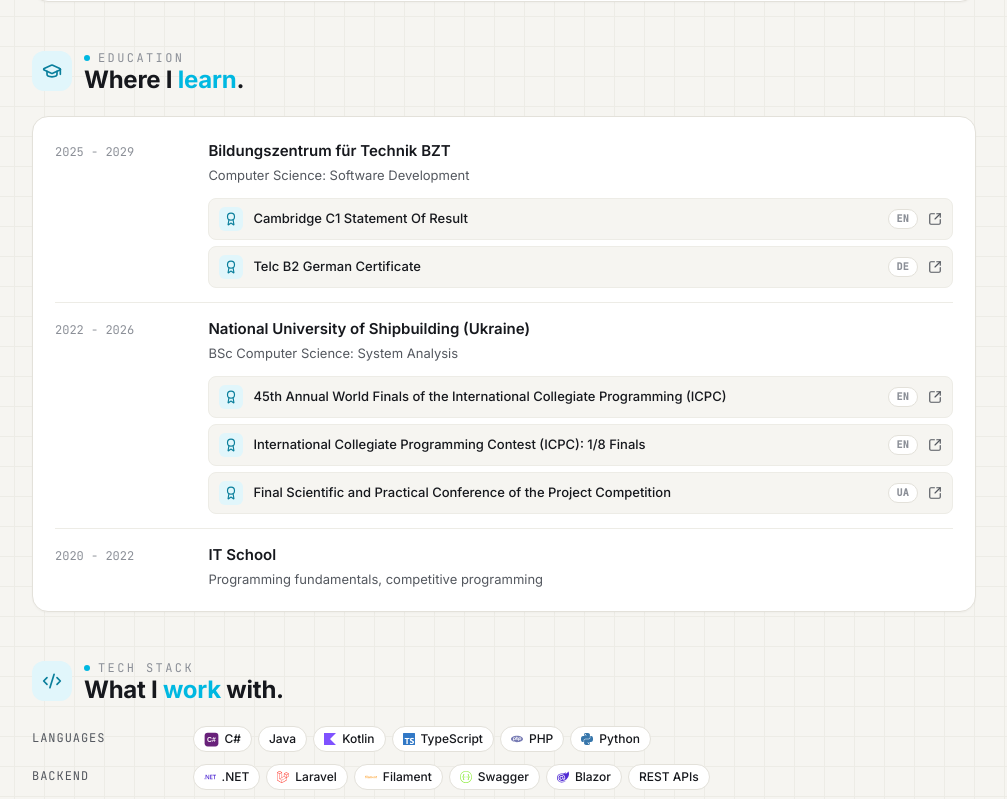
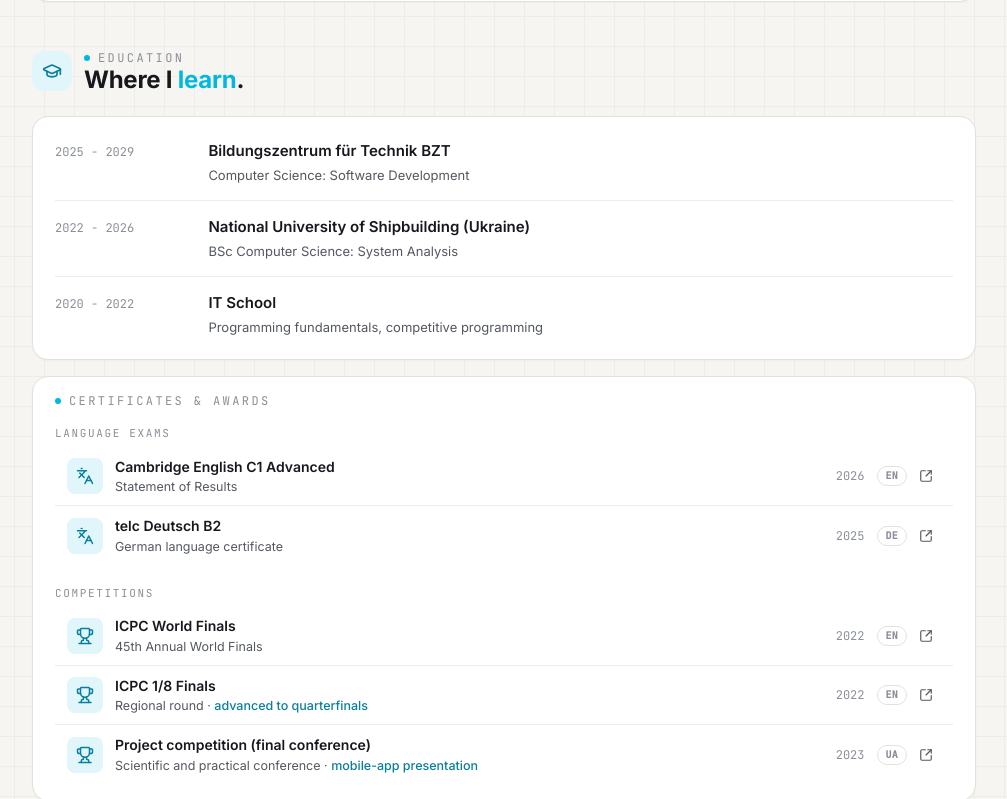
Before and after one commit to maksym-kravchenko/cv-web, a Next.js app: page /en in a window 1280 px wide. Shown: the part 2204-3003 px from the top of the page, without its empty margins (136-1143 px from the left). Built offline with nearby package versions, Linux system fonts and the light colour scheme.

Commit message:
fit certs

```diff
--- a/src/components/EducationSection.tsx
+++ b/src/components/EducationSection.tsx
@@ -1,56 +1,64 @@
+import type { ComponentType } from 'react'
 import { useTranslations } from 'next-intl'
-import { GraduationCap, Award, SquareArrowOutUpRight } from 'lucide-react'
-import { educationKeys, certificates } from '@/data/cv'
+import { GraduationCap, Trophy, Languages, SquareArrowOutUpRight } from 'lucide-react'
+import type { LucideProps } from 'lucide-react'
+import { educationKeys, certificates, certificateGroupKeys } from '@/data/cv'
+import type { Certificate, CertificateGroup } from '@/data/cv'
 import { richTags } from '@/utils/rich'
-import cm from '@/utils/cm'
+import { Eyebrow } from './Eyebrow'
 import { SectionHeader } from './SectionHeader'
 
-export function EducationSection() {
-  const t = useTranslations('education')
+const groupIcons: Record<CertificateGroup, ComponentType<LucideProps>> = {
+  competitions: Trophy,
+  languages: Languages,
+}
 
+function CertificateRow({
+  cert,
+  Icon,
+  title,
+  subtitle,
+  highlight,
+}: {
+  cert: Certificate
+  Icon: ComponentType<LucideProps>
+  title: string
+  subtitle?: string
+  highlight?: string
+}) {
   return (
-    <section className="mt-12">
-      <SectionHeader icon={GraduationCap} eyebrow={t('eyebrow')}>
-        {t.rich('title', richTags)}
-      </SectionHeader>
-      <div className="rounded-2xl border border-line bg-card px-5.5 py-2 shadow-[0_1px_2px_rgba(20,20,20,0.03)]">
-        {educationKeys.map((key, i) => {
-          const certs = certificates[key]
-          return (
-            <div
-              key={key}
-              className={cm(
-                'grid grid-cols-1 items-baseline gap-1.5 py-3.5 md:grid-cols-[30mm_1fr] md:gap-10',
-                i > 0 && 'border-t border-line-soft',
-              )}
-            >
-              <div className="font-mono text-xs text-sub">{t(`items.${key}.when`)}</div>
-              <div>
-                <div className="text-[15px] font-semibold">{t(`items.${key}.school`)}</div>
-                <div className="mt-0.5 text-[13px] text-mute">{t(`items.${key}.degree`)}</div>
-                {certs?.length ? (
-                  <ul className="mt-3 space-y-1.5">
-                    {certs.map((cert) => {
-                      const label = cert.label ? t(`certificates.${cert.label}`) : t('certificate')
-                      return (
-                        <li key={cert.file}>
+    <li className="last:rounded-b-xl first:rounded-t-xl overflow-hidden">
       <a
         href={`/certificates/${cert.file}`}
         target="_blank"
         rel="noopener noreferrer"
-                            title={label}
-                            aria-label={label}
-                            className={cm(
-                              'group flex items-center gap-2.5 rounded-lg border border-line-soft bg-bg px-2.5 py-2',
-                              'cursor-pointer transition-all duration-200 ease-out hover:border-accent hover:bg-card hover:shadow-[0_1px_3px_rgba(20,20,20,0.06)]',
-                            )}
+        title={title}
+        aria-label={title}
+        className="group flex items-center gap-3 ps-3 pe-5 py-2.5  transition-colors duration-200 hover:bg-bg"
       >
-                            <span className="flex h-6 w-6 shrink-0 items-center justify-center rounded-md bg-accent-soft text-accent-strong">
-                              <Award className="h-3.5 w-3.5" strokeWidth={2} />
+        <span className="flex h-9 w-9 shrink-0 items-center justify-center rounded-lg bg-accent-soft text-accent-strong transition-colors duration-200 group-hover:bg-accent group-hover:text-white">
+          <Icon className="h-4.5 w-4.5" strokeWidth={2} />
         </span>
-                            <span className="min-w-0 flex-1 text-[13px] font-medium leading-snug text-fg">
-                              {label}
+
+        <span className="min-w-0 flex-1">
+          <span className="block text-sm font-semibold leading-snug text-fg">{title}</span>
+          {subtitle || highlight ? (
+            <span className="mt-0.5 block text-[12.5px] leading-snug text-mute">
+              {subtitle}
+              {highlight ? (
+                <>
+                  {subtitle ? ' · ' : ''}
+                  <span className="font-medium text-accent-strong">{highlight}</span>
+                </>
+              ) : null}
             </span>
+          ) : null}
+        </span>
+
+        {cert.date ? (
+          <span className="shrink-0 font-mono text-xs text-sub">{cert.date}</span>
+        ) : null}
+
         {cert.locale ? (
             <span className="shrink-0 rounded-full border border-line bg-card px-2 py-1 font-mono text-[10px] font-semibold uppercase leading-none tracking-wide text-sub">
                               {cert.locale}
@@ -63,14 +71,68 @@ export function EducationSection() {
       </a>
     </li>
   )
+}
+
+export function EducationSection() {
+  const t = useTranslations('education')
+
+  return (
+    <section className="mt-12">
+      <SectionHeader icon={GraduationCap} eyebrow={t('eyebrow')}>
+        {t.rich('title', richTags)}
+      </SectionHeader>
+
+      <div className="rounded-2xl border border-line bg-card px-5.5 py-2 shadow-[0_1px_2px_rgba(20,20,20,0.03)]">
+        {educationKeys.map((key, i) => (
+          <div
+            key={key}
+            className={
+              i > 0
+                ? 'grid grid-cols-1 items-baseline gap-1.5 border-t border-line-soft py-3.5 md:grid-cols-[30mm_1fr] md:gap-10'
+                : 'grid grid-cols-1 items-baseline gap-1.5 py-3.5 md:grid-cols-[30mm_1fr] md:gap-10'
+            }
+          >
+            <div className="font-mono text-xs text-sub">{t(`items.${key}.when`)}</div>
+            <div>
+              <div className="text-[15px] font-semibold">{t(`items.${key}.school`)}</div>
+              <div className="mt-0.5 text-[13px] text-mute">{t(`items.${key}.degree`)}</div>
+            </div>
+          </div>
+        ))}
+      </div>
+
+      <div className="mt-4 rounded-2xl border border-line bg-card px-5.5 py-4 shadow-[0_1px_2px_rgba(20,20,20,0.03)]">
+        <Eyebrow>{t('certificatesTitle')}</Eyebrow>
+        <div className="mt-4 space-y-5">
+          {certificateGroupKeys.map((group) => {
+            const groupCerts = certificates.filter((cert) => cert.group === group)
+            if (!groupCerts.length) return null
+            const Icon = groupIcons[group]
+            return (
+              <div key={group}>
+                <div className="mb-1 font-mono text-[11px] uppercase tracking-[0.15em] text-sub">
+                  {t(`certificateGroups.${group}`)}
+                </div>
+                <ul className="divide-y divide-line-soft">
+                  {groupCerts.map((cert) => {
+                    const base = cert.label ? `certificates.${cert.label}` : null
+                    return (
+                      <CertificateRow
+                        key={cert.file}
+                        cert={cert}
+                        Icon={Icon}
+                        title={base ? t(`${base}.title`) : t('certificate')}
+                        subtitle={base && t.has(`${base}.subtitle`) ? t(`${base}.subtitle`) : undefined}
+                        highlight={base && t.has(`${base}.highlight`) ? t(`${base}.highlight`) : undefined}
+                      />
+                    )
                   })}
                 </ul>
-                ) : null}
-              </div>
               </div>
             )
           })}
         </div>
+      </div>
     </section>
   )
 }
--- a/src/data/cv.ts
+++ b/src/data/cv.ts
@@ -77,18 +77,23 @@ export const skillGroups: SkillGroup[] = [
 export const educationKeys = ['bzt', 'nus', 'itschool'] as const
 export type EducationKey = (typeof educationKeys)[number]
 
-export type Certificate = { file: string; label?: string; locale?: string }
+export const certificateGroupKeys = ['languages', 'competitions'] as const
+export type CertificateGroup = (typeof certificateGroupKeys)[number]
 
-export const certificates: Partial<Record<EducationKey, Certificate[]>> = {
-  nus: [
-      { file: 'icpc_2022.pdf', label: 'icpc_2022', locale: 'en' },
-      { file: 'icpc_2022_local.pdf', label: 'icpc_2022_local', locale: 'en' },
-      { file: 'apps_contest_2023.pdf', label: 'apps_contest_2023', locale: 'ua' },
-  ],
-  bzt: [
-      { file: 'Cambridge_C1_Statement_Of_Result.pdf', label: 'cambridge_C1_Statement_Of_Result', locale: 'en' },
-      { file: 'B2-telc.pdf', label: 'b2-telc', locale: 'de' },
-  ],
+export type Certificate = {
+  file: string
+  group: CertificateGroup
+  label?: string
+  locale?: string
+  date?: string
 }
 
+export const certificates: Certificate[] = [
+  { file: 'icpc_2022.pdf', label: 'icpc_2022', locale: 'en', date: '2022', group: 'competitions' },
+  { file: 'icpc_2022_local.pdf', label: 'icpc_2022_local', locale: 'en', date: '2022', group: 'competitions' },
+  { file: 'apps_contest_2023.pdf', label: 'apps_contest_2023', locale: 'ua', date: '2023', group: 'competitions' },
+  { file: 'Cambridge_C1_Statement_Of_Result.pdf', label: 'cambridge_C1_Statement_Of_Result', locale: 'en', date: '2026', group: 'languages' },
+  { file: 'B2-telc.pdf', label: 'b2-telc', locale: 'de', date: '2025', group: 'languages' },
+]
+
 export const languageKeys = ['english', 'german', 'ukrainian', 'russian'] as const
--- a/translations/de.json
+++ b/translations/de.json
@@ -70,12 +70,34 @@
     "eyebrow": "Ausbildung",
     "title": "Wo ich <accent>lerne</accent>.",
     "certificate": "Zertifikat",
+    "certificatesTitle": "Zertifikate & Auszeichnungen",
+    "certificateGroups": {
+      "competitions": "Wettbewerbe",
+      "languages": "Sprachprüfungen"
+    },
     "certificates": {
-      "icpc_2022": "45. jährliches Weltfinale des International Collegiate Programming Contest (ICPC)",
-      "icpc_2022_local": "International Collegiate Programming Contest (ICPC): Achtelfinale",
-      "apps_contest_2023": "Abschliessende wissenschaftlich-praktische Konferenz des Projektwettbewerbs",
-      "cambridge_C1_Statement_Of_Result": "Cambridge C1 Ergebnismitteilung",
-      "b2-telc": "Telc Deutsch B2 Zertifikat"
+      "icpc_2022": {
+        "title": "ICPC-Weltfinale",
+        "subtitle": "45. jährliches Weltfinale"
+      },
+      "icpc_2022_local": {
+        "title": "ICPC Achtelfinale",
+        "subtitle": "Regionalrunde",
+        "highlight": "Viertelfinale erreicht"
+      },
+      "apps_contest_2023": {
+        "title": "Projektwettbewerb (Abschlusskonferenz)",
+        "subtitle": "Wissenschaftlich-praktische Konferenz",
+        "highlight": "Präsentation der mobilen App"
+      },
+      "cambridge_C1_Statement_Of_Result": {
+        "title": "Cambridge English C1 Advanced",
+        "subtitle": "Ergebnismitteilung"
+      },
+      "b2-telc": {
+        "title": "telc Deutsch B2",
+        "subtitle": "Deutsch-Sprachzertifikat"
+      }
     },
     "items": {
       "bzt": {
--- a/translations/en.json
+++ b/translations/en.json
@@ -70,12 +70,34 @@
     "eyebrow": "Education",
     "title": "Where I <accent>learn</accent>.",
     "certificate": "Certificate",
+    "certificatesTitle": "Certificates & Awards",
+    "certificateGroups": {
+      "competitions": "Competitions",
+      "languages": "Language Exams"
+    },
     "certificates": {
-      "icpc_2022": "45th Annual World Finals of the International Collegiate Programming (ICPC)",
-      "icpc_2022_local": "International Collegiate Programming Contest (ICPC): 1/8 Finals",
-      "apps_contest_2023": "Final Scientific and Practical Conference of the Project Competition",
-      "cambridge_C1_Statement_Of_Result": "Cambridge C1 Statement Of Result",
-      "b2-telc": "Telc B2 German Certificate"
+      "icpc_2022": {
+        "title": "ICPC World Finals",
+        "subtitle": "45th Annual World Finals"
+      },
+      "icpc_2022_local": {
+        "title": "ICPC 1/8 Finals",
+        "subtitle": "Regional round",
+        "highlight": "advanced to quarterfinals"
+      },
+      "apps_contest_2023": {
+        "title": "Project competition (final conference)",
+        "subtitle": "Scientific and practical conference",
+        "highlight": "mobile-app presentation"
+      },
+      "cambridge_C1_Statement_Of_Result": {
+        "title": "Cambridge English C1 Advanced",
+        "subtitle": "Statement of Results"
+      },
+      "b2-telc": {
+        "title": "telc Deutsch B2",
+        "subtitle": "German language certificate"
+      }
     },
     "items": {
       "bzt": {
--- a/translations/ua.json
+++ b/translations/ua.json
@@ -70,12 +70,34 @@
     "eyebrow": "Освіта",
     "title": "Де я <accent>навчаюся</accent>.",
     "certificate": "Сертифікат",
+    "certificatesTitle": "Сертифікати та нагороди",
+    "certificateGroups": {
+      "competitions": "Змагання",
+      "languages": "Мовні іспити"
+    },
     "certificates": {
-      "icpc_2022": "45-й щорічний світовий фінал Міжнародного студентського чемпіонату з програмування (ICPC)",
-      "icpc_2022_local": "Міжнародний студентський чемпіонат з програмування (ICPC): 1/8 фіналу",
-      "apps_contest_2023": "Підсумкова науково-практична конференція конкурсу проєктів",
-      "cambridge_C1_Statement_Of_Result": "Cambridge C1: довідка про результати",
-      "b2-telc": "Сертифікат Telc з Німецької B2"
+      "icpc_2022": {
+        "title": "Світовий фінал ICPC",
+        "subtitle": "45-й щорічний світовий фінал"
+      },
+      "icpc_2022_local": {
+        "title": "1/8 фіналу ICPC",
+        "subtitle": "Регіональний етап",
+        "highlight": "вихід у чвертьфінал"
+      },
+      "apps_contest_2023": {
+        "title": "Конкурс проєктів (підсумкова конференція)",
+        "subtitle": "Науково-практична конференція",
+        "highlight": "презентація мобільного додатка"
+      },
+      "cambridge_C1_Statement_Of_Result": {
+        "title": "Cambridge English C1 Advanced",
+        "subtitle": "Довідка про результати"
+      },
+      "b2-telc": {
+        "title": "telc Deutsch B2",
+        "subtitle": "Сертифікат з німецької мови"
+      }
     },
     "items": {
       "bzt": {
```
Lines whose indentation alone changed are shown as unchanged.
